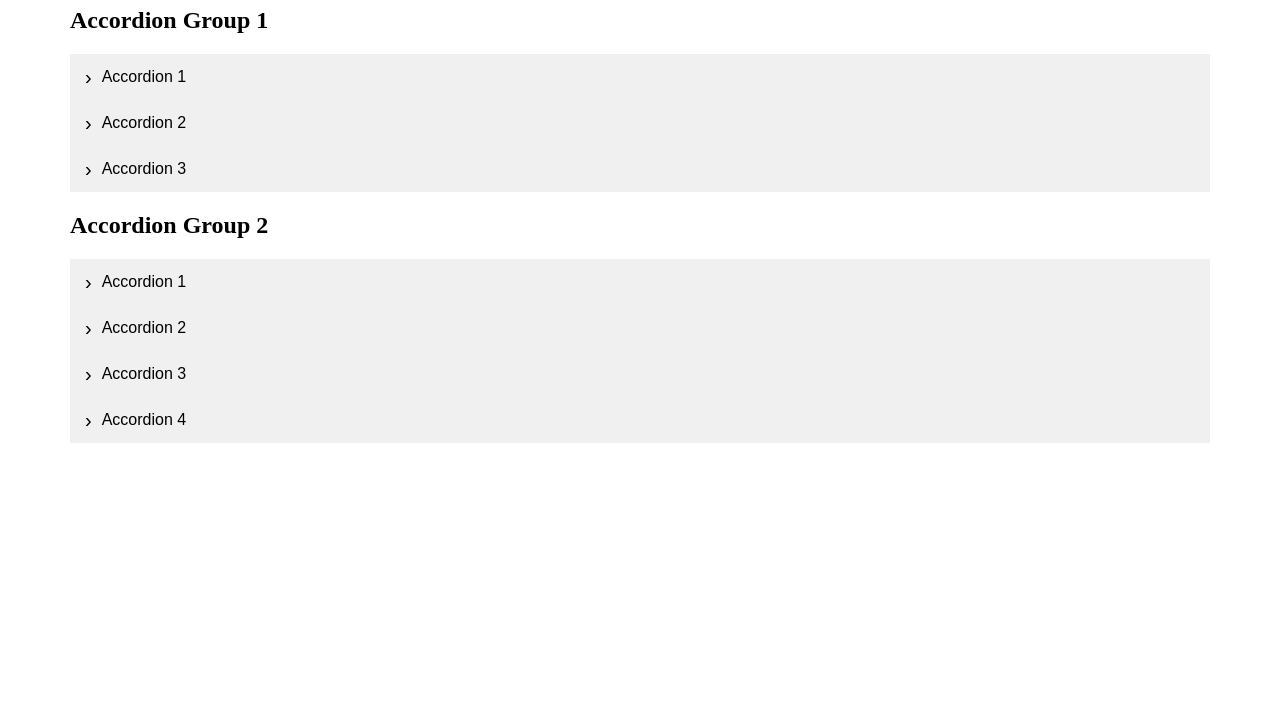
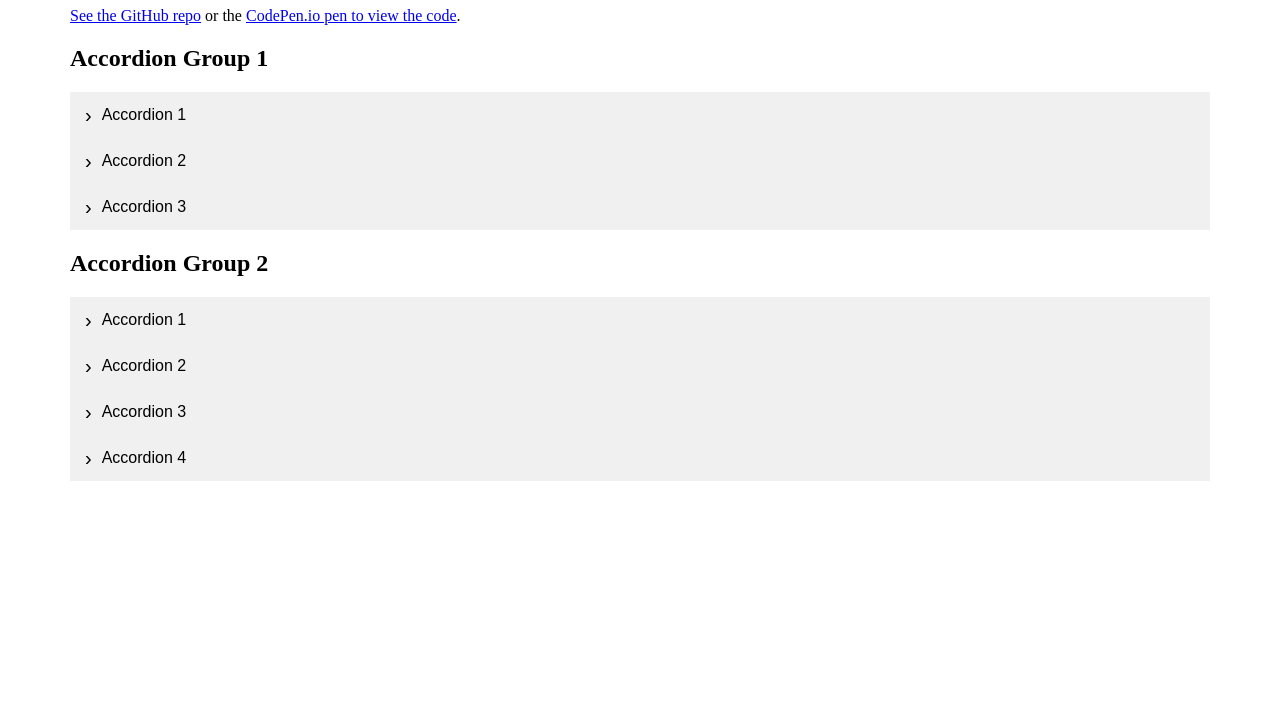
Before and after one commit to Hollyw00d/Accessible-ES6-JavaScript-Accordion, a website: page index.html in a window 1280 px wide. Shown: the part 73-800 px from the top of the page. Drawn offline with Linux system fonts and the light colour scheme.

Commit message:
on github pages page added link to GitHub repo and CodePen.io pen

```diff
--- a/index.html
+++ b/index.html
@@ -11,6 +11,8 @@
   <div class="wrapper">
 
     <h1>Accessible ES5 JavaScript Accordion (transpiled from ES6)</h1>
+
+    <p><a href="https://github.com/Hollyw00d/Accessible-ES6-JavaScript-Accordion" target="_blank">See the GitHub repo</a> or the <a href="https://codepen.io/hollyw00d/pen/jOWmbaP" target="_blank">CodePen.io pen to view the code</a>.</p>
 
     <h2>Accordion Group 1</h2>
     <div class="accordion-wrapper">
```
